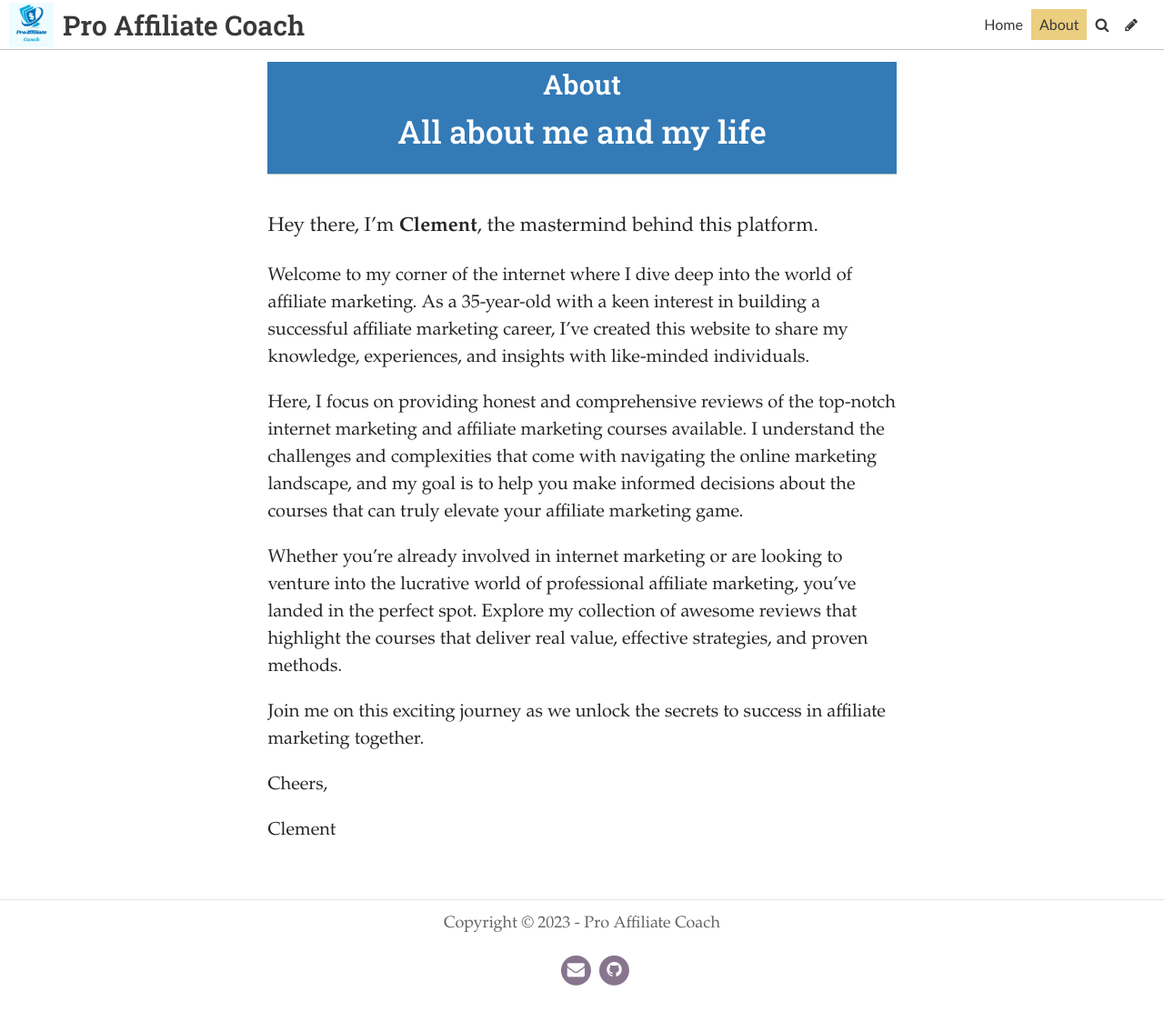
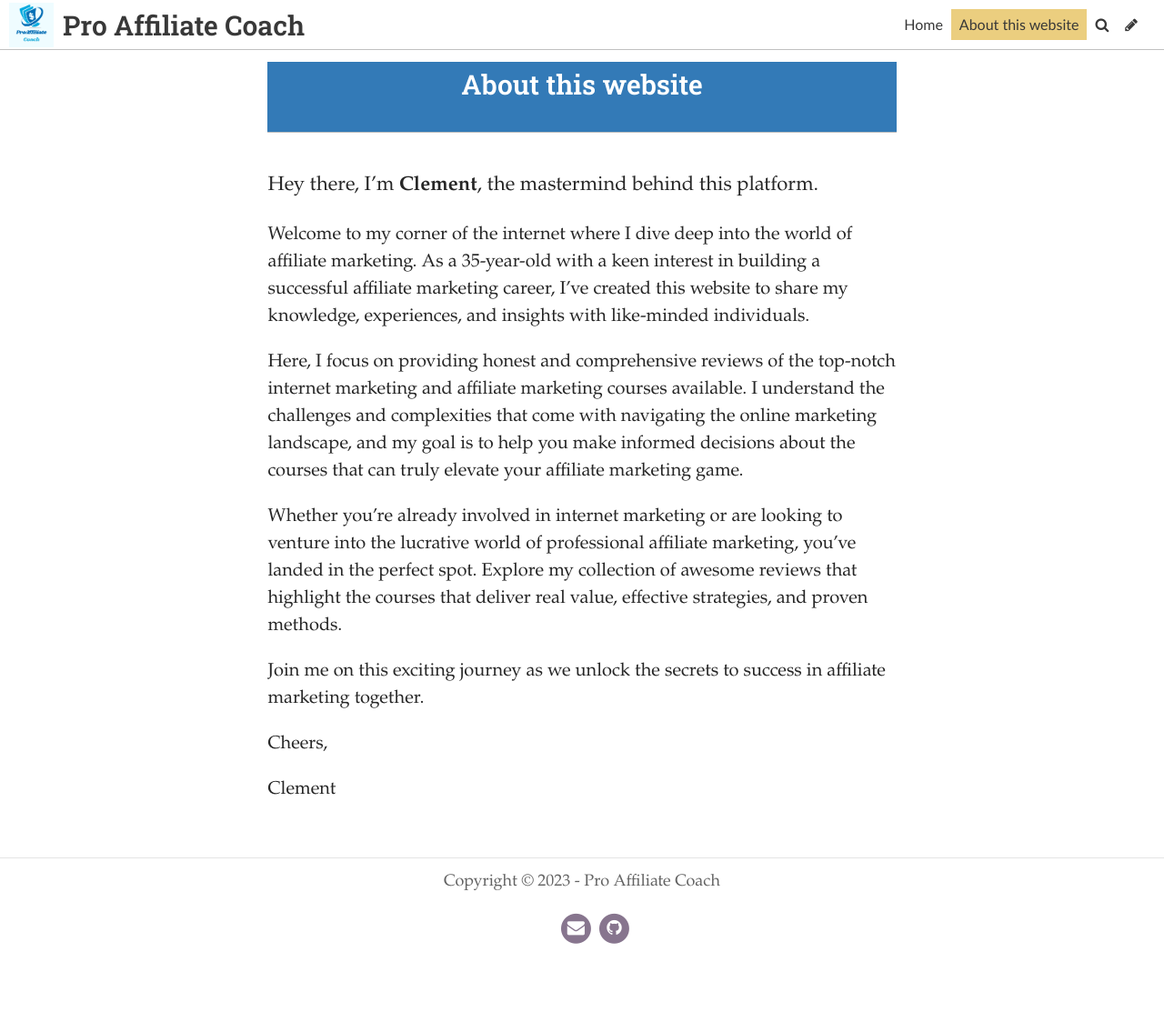
Before and after one commit to ProAffiliateCoach/proaffiliateblog, a Jekyll site: the page built from pages/about.md, in a window 1280 px wide. Shown: the whole page at 91% size. Built offline with Jekyll 4.4.1, drawn with Linux system fonts in a browser that asks for light colours; some web fonts are replaced; after the commit the page ends 1068 px from its top, so only the background shows below that.

Commit message:
Update Page “about”

```diff
--- a/pages/about.md
+++ b/pages/about.md
@@ -1,7 +1,7 @@
 ---
 header_feature_image: /uploads/log.jpg
-title: About
-subtitle: All about me and my life
+title: About this website
+subtitle: ""
 permalink: /about/
 date: 2020-06-29T15:36:12.231Z
 layout: page
```
